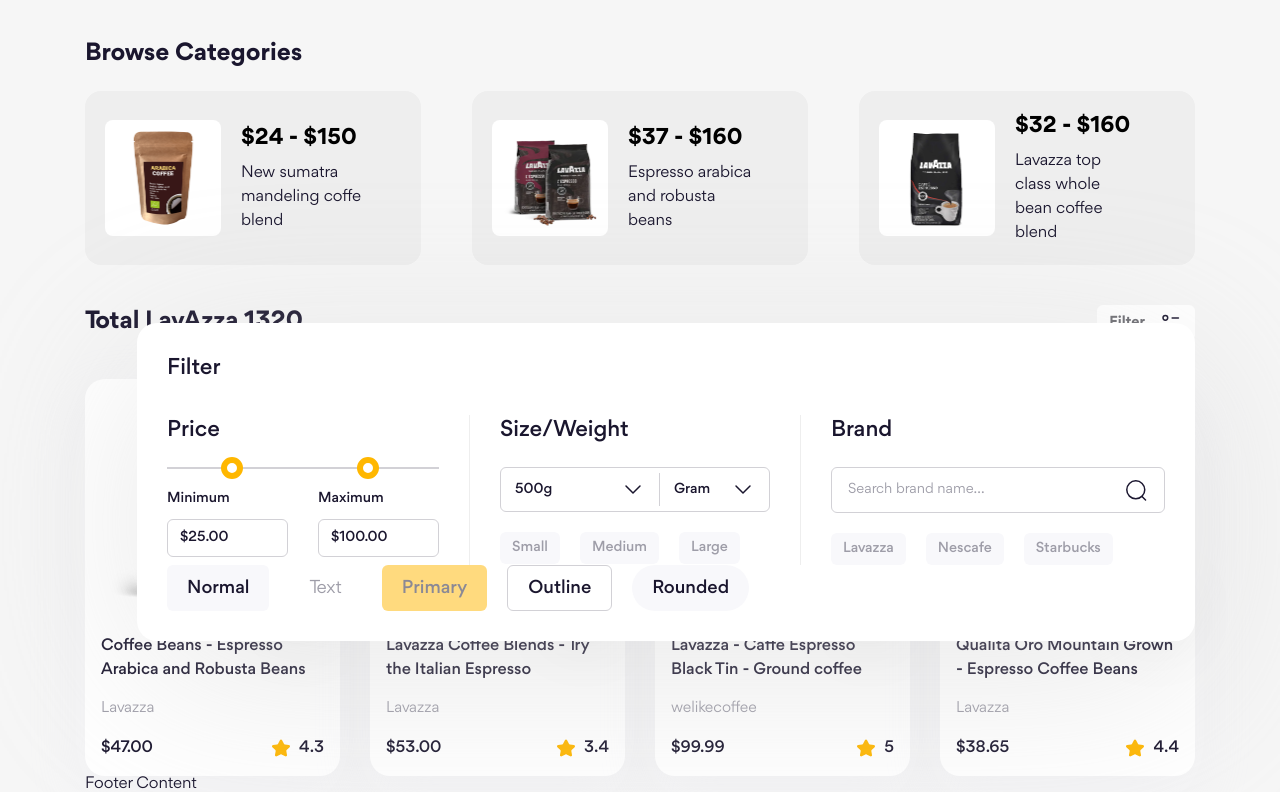
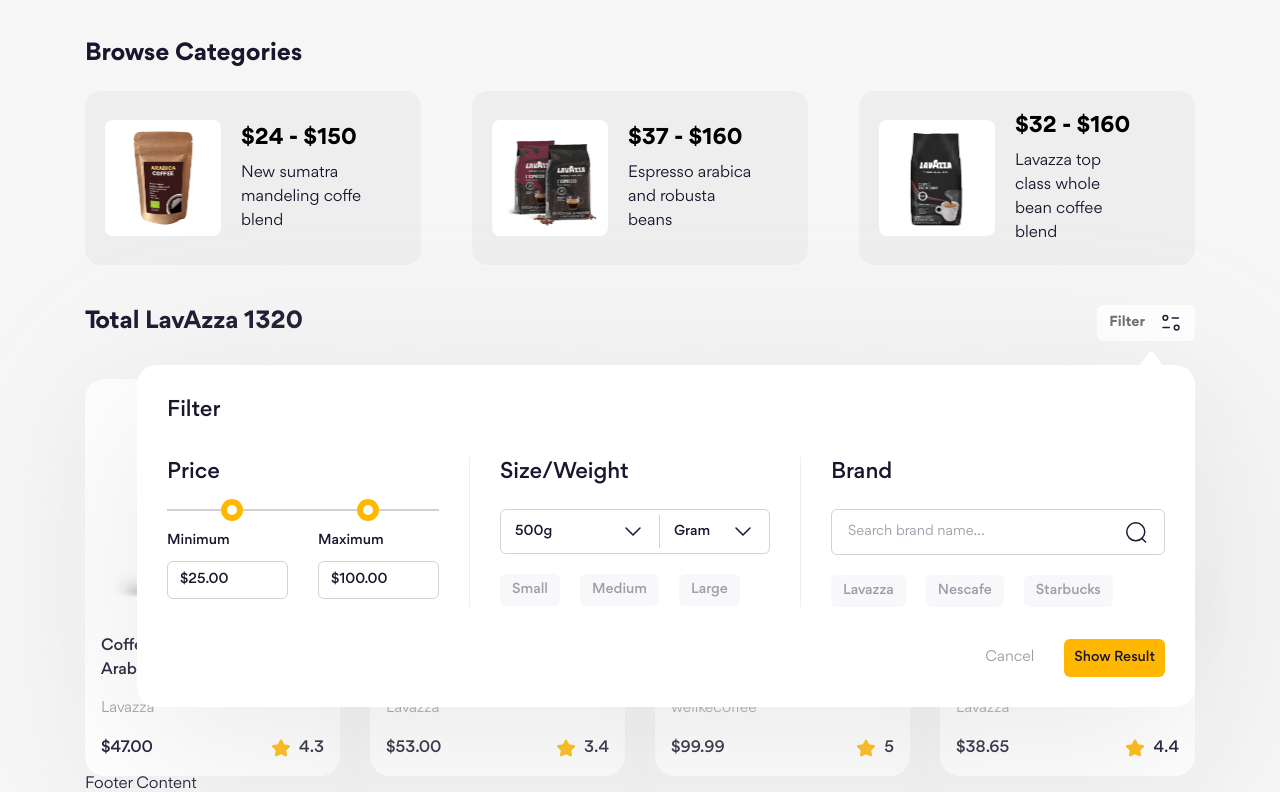
Before and after one commit to Phat117/F8-Final-Project, a website: page index.html in a window 1280 px wide. Shown: the part 530-1322 px from the top of the page. Drawn offline with Linux system fonts and the light colour scheme.

Commit message:
Filter Form #4

```diff
--- a/index.html
+++ b/index.html
@@ -121,6 +121,7 @@
                             <img src="./assets/icons/filter.svg" alt="" class="filter-btn__icon icon" />
                         </button>
                         <div class="filter">
+                            <img src="./assets/icons/dropdown-arrow.svg" alt="" class="filter__arrow" />
                             <h3 class="filter__heading">Filter</h3>
                             <form action="" class="filter__form">
                                 <div class="filter__row">
@@ -234,12 +235,9 @@
                                     <div class="filter__col"></div>
                                 </div>
 
-                                <div class="filter__row">
-                                    <button class="btn">Normal</button>
-                                    <button class="btn btn--text">Text</button>
-                                    <button class="btn btn--primary btn--disabled">Primary</button>
-                                    <button class="btn btn--outline">Outline</button>
-                                    <button class="btn btn--rounded">Rounded</button>
+                                <div class="filter__row filter__footer">
+                                    <button class="btn btn--text filter__cancel">Cancel</button>
+                                    <button class="btn btn--primary filter__result">Show Result</button>
                                 </div>
                             </form>
                         </div>
--- a/scss/components/_dropdown.scss
+++ b/scss/components/_dropdown.scss
@@ -2,6 +2,8 @@
 .dropdown {
     position: absolute;
     left: 0;
+    z-index: 3;
+
     padding-top: 54px;
     width: min(1240px, 100%);
 
--- a/scss/components/_filter-form.scss
+++ b/scss/components/_filter-form.scss
@@ -7,7 +7,7 @@
 .filter {
     position: absolute;
     right: 0;
-    top: 50%;
+    top: 60px;
 
     padding: 30px;
     border-radius: 20px;
@@ -173,4 +173,35 @@
         background-color: #eee;
         margin: 0 30px;
     }
+
+    &__footer {
+        display: flex;
+        justify-content: flex-end;
+
+        margin-top: 32px;
+    }
+
+    &__cancel,
+    &__result {
+        height: 38px;
+        padding: 0 10px;
+    }
+
+    &__cancel {
+        font-size: 1.5rem;
+        font-weight: 400;
+        line-height: 146.667%;
+    }
+
+    &__result {
+        font-size: 1.4rem;
+        font-weight: 500;
+        line-height: 142.857%;
+    }
+
+    &__arrow {
+        position: absolute;
+        top: -4%;
+        right: 3%;
+    }
 }
```
Also changed, not shown: assets/css/main.css, 1 other file.
